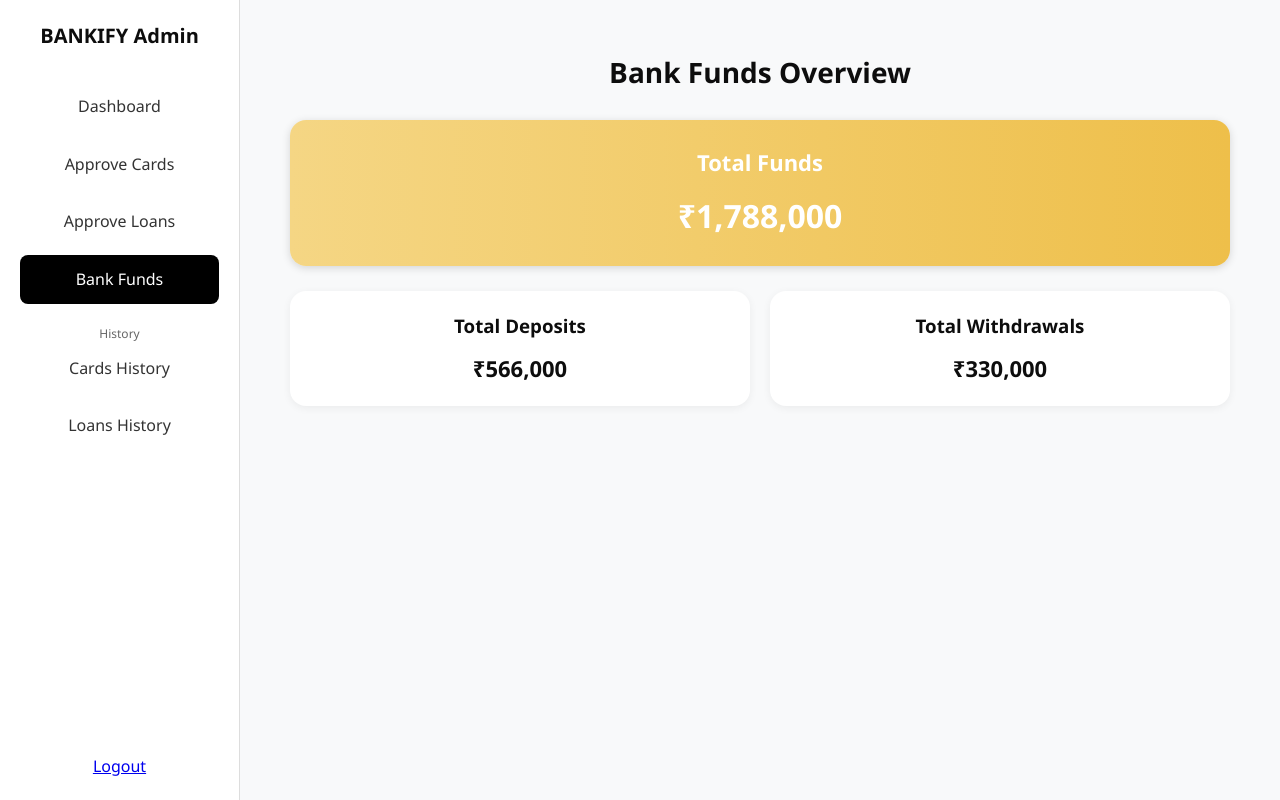
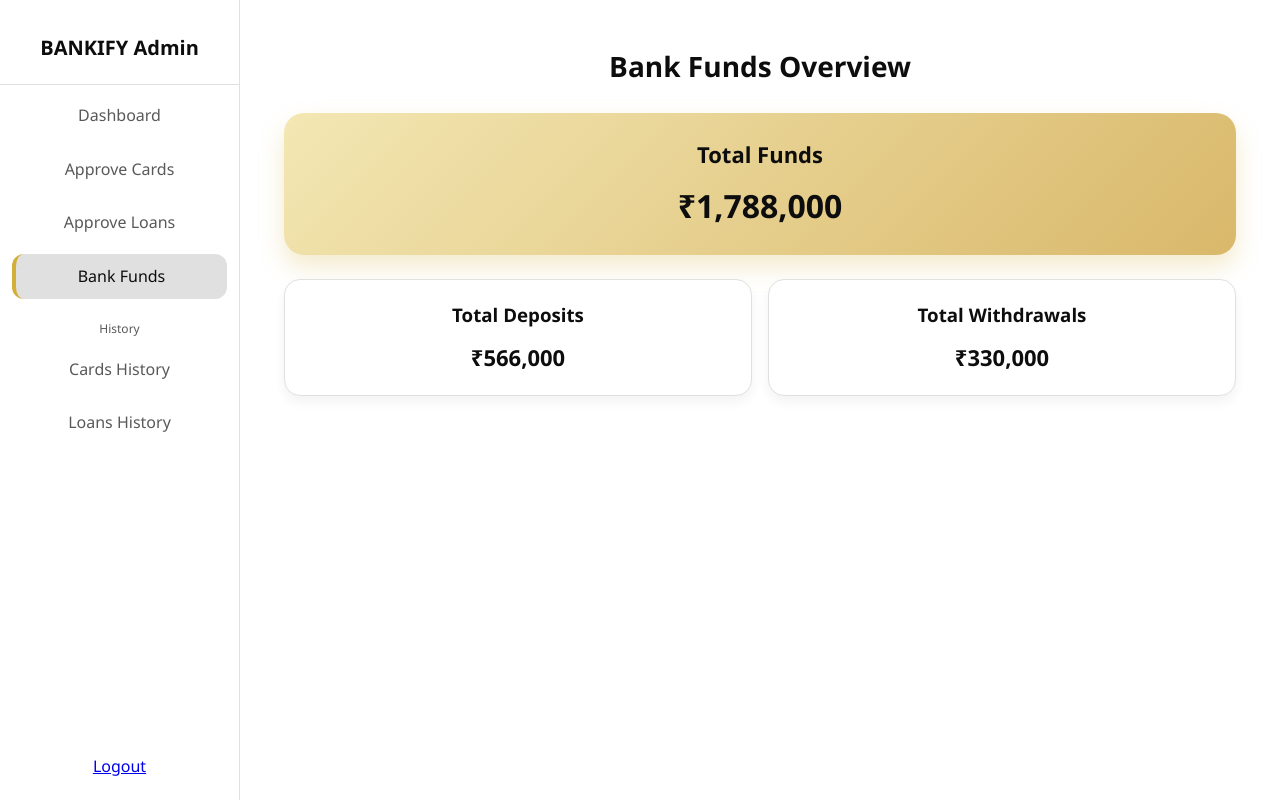
Before and after one commit to nagisheshero11/Online_Banking_System, a React (Create React App) app in the folder client/: page /admin/bank-funds in a window 1280 px wide. Built offline with nearby package versions, Linux system fonts and the light colour scheme.

Commit message:
Style for Admin updated

```diff
--- a/client/src/admin/styles/AdminDashboard.css
+++ b/client/src/admin/styles/AdminDashboard.css
@@ -1,34 +1,34 @@
 .admin-dashboard h1 {
     font-size: 28px;
-    margin-bottom: 25px;
+    font-weight: 800;
+    color: #0D0D0D;
+    margin-bottom: 24px;
 }
 
 .admin-summary-boxes {
     display: flex;
-    gap: 20px;
+    gap: 16px;
 }
 
 .summary-box {
     flex: 1;
-    padding: 20px;
+    padding: 18px 20px;
     border-radius: 16px;
-    color: #fff;
+    background: #FFFFFF;
+    color: #0D0D0D;
+    border: 1px solid #E0E0E0;
+    box-shadow: 0 6px 16px rgba(0, 0, 0, 0.06);
 }
 
-.yellow {
-    background: #f5c542;
-}
-
-.blue {
-    background: #2f80ed;
-}
-
+.yellow,
+.blue,
 .green {
-    background: #27ae60;
+    background: #F7F7F7;
 }
 
 .summary-box p {
-    font-size: 30px;
-    margin-top: 10px;
-    font-weight: bold;
+    font-size: 28px;
+    margin-top: 8px;
+    font-weight: 800;
+    color: #0D0D0D;
 }
--- a/client/src/admin/styles/AdminLayout.css
+++ b/client/src/admin/styles/AdminLayout.css
@@ -1,11 +1,11 @@
 .admin-layout {
     display: flex;
-    height: 100vh;
-    background: #f8f9fa;
+    min-height: 100vh;
+    background: #FFFFFF;
 }
 
 .admin-content {
     flex: 1;
-    padding: 30px;
+    padding: 24px;
     overflow-y: auto;
 }
--- a/client/src/admin/styles/AdminSidebar.css
+++ b/client/src/admin/styles/AdminSidebar.css
@@ -1,38 +1,47 @@
 .admin-sidebar {
     width: 240px;
-    background: #ffffff;
-    padding: 20px;
-    border-right: 1px solid #ddd;
+    background: #FFFFFF;
+    padding: 12px 0 12px;
+    border-right: 1px solid #E0E0E0;
     display: flex;
     flex-direction: column;
 }
 
 .admin-logo {
     font-size: 20px;
-    font-weight: bold;
-    margin-bottom: 30px;
+    font-weight: 800;
+    color: #0D0D0D;
+    padding: 20px 16px;
+    border-bottom: 1px solid #E0E0E0;
 }
 
 .admin-nav a {
     display: block;
-    padding: 12px;
-    margin-bottom: 8px;
+    padding: 10px 14px;
+    margin: 8px 12px;
     text-decoration: none;
-    color: #333;
-    border-radius: 8px;
+    color: #595959;
+    border-radius: 12px;
 }
 
 .admin-nav a.active {
-    background: #000;
-    color: #fff;
+    background: #E0E0E0;
+    color: #0D0D0D;
+    border-left: 4px solid #D4AF37;
 }
 
 .admin-subtitle {
     margin-top: 20px;
     font-size: 12px;
-    color: #666;
+    color: #595959;
 }
 
 .admin-footer {
     margin-top: auto;
+    padding: 8px;
 }
+
+.admin-nav a:hover {
+    background: #E0E0E0;
+    color: #0D0D0D;
+}
--- a/client/src/admin/styles/ApproveCards.css
+++ b/client/src/admin/styles/ApproveCards.css
@@ -4,19 +4,22 @@
 
 .approve-cards h1 {
     font-size: 28px;
-    margin-bottom: 25px;
+    font-weight: 800;
+    color: #0D0D0D;
+    margin-bottom: 24px;
 }
 
 .card-req-box {
-    background: #fff;
+    background: #FFFFFF;
     border-radius: 16px;
     padding: 20px;
     margin-bottom: 18px;
     display: flex;
     justify-content: space-between;
     align-items: center;
-    box-shadow: 0 2px 8px rgba(0, 0, 0, 0.06);
-    transition: 0.2s ease;
+    border: 1px solid #E0E0E0;
+    box-shadow: 0 6px 12px rgba(0, 0, 0, 0.05);
+    transition: transform 0.2s ease;
 }
 
 .card-req-box:hover {
@@ -30,20 +33,20 @@
 
 .card-req-box .left p {
     margin: 4px 0;
-    color: #444;
+    color: #595959;
 }
 
 .approve-btn {
-    padding: 10px 20px;
-    background: #27ae60;
-    border: none;
-    border-radius: 10px;
+    padding: 10px 16px;
+    background: #D4AF37;
+    border: 1px solid #D4AF37;
+    border-radius: 8px;
     cursor: pointer;
-    color: white;
-    font-weight: 600;
-    transition: 0.2s;
+    color: #0D0D0D;
+    font-weight: 700;
+    transition: background 0.2s ease;
 }
 
 .approve-btn:hover {
-    background: #1d8a4d;
+    background: #C0A062;
 }
--- a/client/src/admin/styles/ApproveLoans.css
+++ b/client/src/admin/styles/ApproveLoans.css
@@ -4,18 +4,21 @@
 
 .approve-loans h1 {
     font-size: 28px;
-    margin-bottom: 25px;
+    font-weight: 800;
+    color: #0D0D0D;
+    margin-bottom: 24px;
 }
 
 .loan-req-box {
-    background: #fff;
+    background: #FFFFFF;
     border-radius: 16px;
     padding: 20px;
     margin-bottom: 18px;
     display: flex;
     justify-content: space-between;
     align-items: center;
-    box-shadow: 0 2px 8px rgba(0, 0, 0, 0.06);
+    border: 1px solid #E0E0E0;
+    box-shadow: 0 6px 12px rgba(0, 0, 0, 0.05);
 }
 
 .loan-req-box h3 {
@@ -25,24 +28,24 @@
 
 .loan-req-box p {
     margin: 6px 0;
-    color: #444;
+    color: #595959;
 }
 
 .loan-req-box small {
-    color: #777;
+    color: #8C8C8C;
 }
 
 .approve-btn {
-    padding: 10px 20px;
-    background: #2f80ed;
-    border: none;
-    border-radius: 10px;
+    padding: 10px 16px;
+    background: #D4AF37;
+    border: 1px solid #D4AF37;
+    border-radius: 8px;
     cursor: pointer;
-    color: white;
-    font-weight: 600;
-    transition: 0.3s;
+    color: #0D0D0D;
+    font-weight: 700;
+    transition: background 0.2s ease;
 }
 
 .approve-btn:hover {
-    background: #1f5db8;
+    background: #C0A062;
 }
--- a/client/src/admin/styles/BankFunds.css
+++ b/client/src/admin/styles/BankFunds.css
@@ -4,47 +4,54 @@
 
 .bank-funds h1 {
     font-size: 28px;
-    margin-bottom: 25px;
+    font-weight: 800;
+    color: #0D0D0D;
+    margin-bottom: 24px;
 }
 
 .fund-box {
-    background: linear-gradient(90deg, #f5d684, #eebf4a);
-    padding: 25px;
-    border-radius: 16px;
-    color: #fff;
-    margin-bottom: 25px;
-    box-shadow: 0 2px 8px rgba(0, 0, 0, 0.15);
+    background: linear-gradient(135deg, #F3E7B3 0%, #D9B86A 100%);
+    padding: 24px;
+    border-radius: 20px;
+    color: #0D0D0D;
+    margin-bottom: 24px;
+    box-shadow: 0 12px 24px rgba(212, 175, 55, 0.25);
 }
 
 .fund-box h2 {
     margin: 0;
     font-size: 22px;
+    font-weight: 700;
 }
 
 .fund-box p {
     font-size: 32px;
-    margin-top: 10px;
-    font-weight: 700;
+    margin-top: 8px;
+    font-weight: 800;
 }
 
 .fund-breakdown {
     display: flex;
-    gap: 20px;
+    gap: 16px;
 }
 
 .fund-breakdown>div {
     flex: 1;
-    background: #fff;
+    background: #FFFFFF;
     padding: 20px;
     border-radius: 16px;
-    box-shadow: 0 2px 8px rgba(0, 0, 0, 0.06);
+    border: 1px solid #E0E0E0;
+    box-shadow: 0 6px 12px rgba(0, 0, 0, 0.05);
 }
 
 .fund-breakdown h3 {
     margin-bottom: 10px;
+    color: #0D0D0D;
+    font-weight: 700;
 }
 
 .fund-breakdown p {
     font-size: 22px;
-    font-weight: bold;
+    font-weight: 800;
+    color: #0D0D0D;
 }
--- a/client/src/admin/styles/HistoryCards.css
+++ b/client/src/admin/styles/HistoryCards.css
@@ -4,30 +4,36 @@
 
 .history-cards h1 {
     font-size: 28px;
-    margin-bottom: 25px;
+    font-weight: 800;
+    color: #0D0D0D;
+    margin-bottom: 24px;
 }
 
 .history-cards table {
     width: 100%;
-    background: #fff;
-    border-radius: 16px;
+    background: #FFFFFF;
+    border-radius: 12px;
     overflow: hidden;
     border-collapse: collapse;
-    box-shadow: 0 2px 8px rgba(0, 0, 0, 0.06);
+    border: 1px solid #E0E0E0;
+    box-shadow: 0 6px 12px rgba(0, 0, 0, 0.05);
 }
 
 .history-cards th {
-    background: #f4f4f4;
-    padding: 15px;
+    background: #FFFFFF;
+    padding: 14px 15px;
     text-align: left;
     font-size: 16px;
+    color: #0D0D0D;
+    border-bottom: 1px solid #E0E0E0;
 }
 
 .history-cards td {
-    padding: 15px;
-    border-bottom: 1px solid #eee;
+    padding: 14px 15px;
+    border-bottom: 1px solid #E0E0E0;
+    color: #0D0D0D;
 }
 
 .history-cards tr:hover td {
-    background: #fafafa;
+    background: #FAFAFA;
 }
--- a/client/src/admin/styles/HistoryLoans.css
+++ b/client/src/admin/styles/HistoryLoans.css
@@ -4,30 +4,36 @@
 
 .history-loans h1 {
     font-size: 28px;
-    margin-bottom: 25px;
+    font-weight: 800;
+    color: #0D0D0D;
+    margin-bottom: 24px;
 }
 
 .history-loans table {
     width: 100%;
-    background: #fff;
-    border-radius: 16px;
+    background: #FFFFFF;
+    border-radius: 12px;
     overflow: hidden;
     border-collapse: collapse;
-    box-shadow: 0 2px 8px rgba(0, 0, 0, 0.06);
+    border: 1px solid #E0E0E0;
+    box-shadow: 0 6px 12px rgba(0, 0, 0, 0.05);
 }
 
 .history-loans th {
-    background: #f4f4f4;
-    padding: 15px;
+    background: #FFFFFF;
+    padding: 14px 15px;
     text-align: left;
     font-size: 16px;
+    color: #0D0D0D;
+    border-bottom: 1px solid #E0E0E0;
 }
 
 .history-loans td {
-    padding: 15px;
-    border-bottom: 1px solid #eee;
+    padding: 14px 15px;
+    border-bottom: 1px solid #E0E0E0;
+    color: #0D0D0D;
 }
 
 .history-loans tr:hover td {
-    background: #fafafa;
+    background: #FAFAFA;
 }
```
